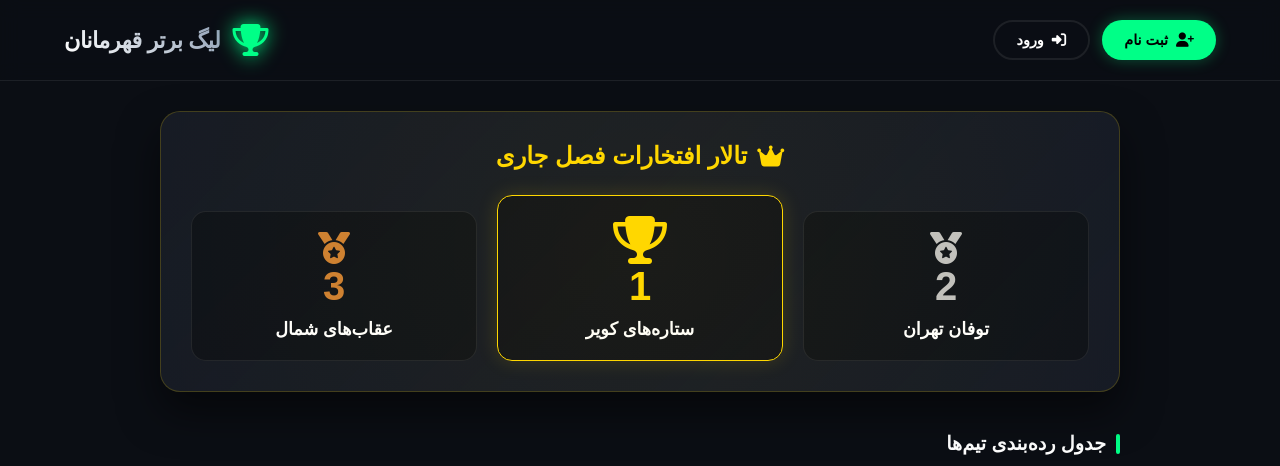
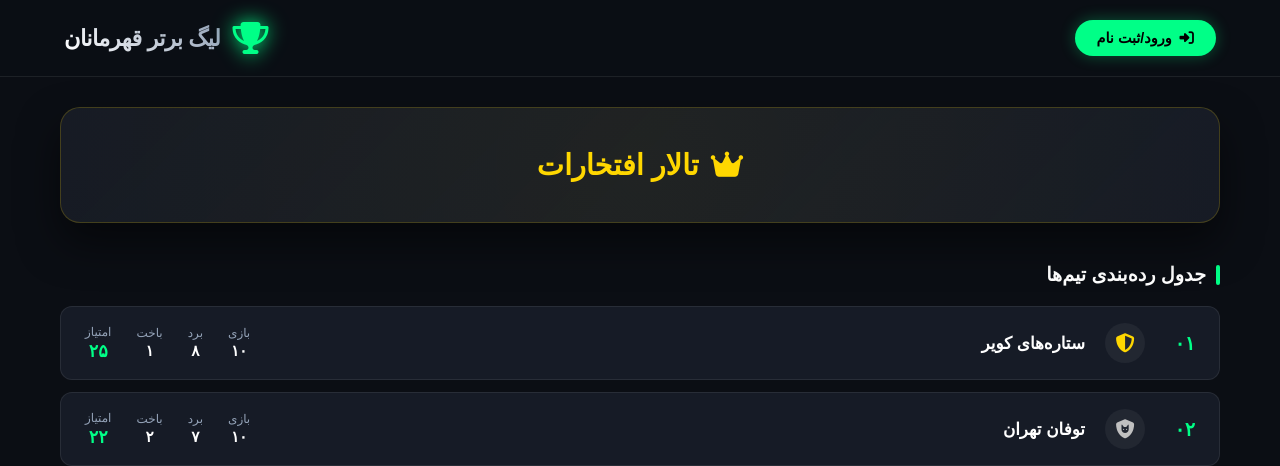
Before and after one commit to Aliakbarmfe/football.testkai, a plain HTML site: page index.html in a window 1280 px wide. Shown: the top 466 px of the page. Drawn offline with Linux system fonts and the light colour scheme; a small style sheet from the web is missing.

Commit message:
Update index.html

```diff
--- a/index.html
+++ b/index.html
@@ -4,7 +4,6 @@
     <meta charset="UTF-8">
     <meta name="viewport" content="width=device-width, initial-scale=1.0">
     <title>لیگ اختصاصی فوتبال</title>
-    <!-- فونت Vazirmatn و آیکون‌های FontAwesome -->
     <link href="https://cdn.jsdelivr.net/gh/rastikerdar/vazirmatn@v33.003/Vazirmatn-font-face.css" rel="stylesheet" type="text/css" />
     <link rel="stylesheet" href="https://cdnjs.cloudflare.com/ajax/libs/font-awesome/6.4.0/css/all.min.css">
 
@@ -36,12 +35,12 @@
             background-color: var(--bg-main);
             color: var(--text-white);
             min-height: 100vh;
-            padding-bottom: 100px; /* برای جلوگیری از پوشانده شدن content توسط دکمه‌های شناور */
+            padding-bottom: 100px;
             overflow-x: hidden;
         }
 
         /* ==========================================
-           2. هدر (Header)
+           2. هدر (Header) - شناور نیست
            ========================================== */
         header {
             display: flex;
@@ -49,9 +48,7 @@
             align-items: center;
             padding: 20px 5%;
             background: rgba(11, 14, 20, 0.8);
-            backdrop-filter: blur(10px);
-            position: sticky;
-            top: 0;
+            position: relative; /* حذف sticky جهت شناور نبودن */
             z-index: 100;
             border-bottom: 1px solid var(--border-color);
         }
@@ -75,26 +72,15 @@
             border: none;
         }
 
-        .btn-register {
+        .btn-auth {
             background-color: var(--primary-green);
             color: #000;
             box-shadow: 0 0 15px rgba(0, 255, 135, 0.3);
         }
 
-        .btn-register:hover {
+        .btn-auth:hover {
             transform: translateY(-2px);
             box-shadow: 0 0 25px rgba(0, 255, 135, 0.5);
-        }
-
-        .btn-login {
-            background: transparent;
-            color: var(--text-white);
-            border: 2px solid var(--border-color);
-        }
-
-        .btn-login:hover {
-            border-color: var(--text-white);
-            background: rgba(255, 255, 255, 0.05);
         }
 
         .header-center {
@@ -123,10 +109,10 @@
         }
 
         /* ==========================================
-           3. کادر افتخارات (Trophy Banner)
+           3. کادر افتخارات (Trophy Banner) - پهن و کشیده
            ========================================== */
         .container {
-            max-width: 1000px;
+            max-width: 1200px; /* افزایش پهنای کانتینر اصلی */
             margin: 0 auto;
             padding: 0 20px;
         }
@@ -136,11 +122,12 @@
             background: linear-gradient(135deg, rgba(22, 27, 38, 0.9) 0%, rgba(31, 38, 55, 0.5) 100%);
             border: 1px solid rgba(255, 215, 0, 0.2);
             border-radius: 20px;
-            padding: 30px;
+            padding: 40px 20px;
             text-align: center;
             position: relative;
             overflow: hidden;
             box-shadow: 0 20px 40px rgba(0,0,0,0.5);
+            width: 100%;
         }
 
         .trophy-section::before {
@@ -158,54 +145,11 @@
             display: flex;
             align-items: center;
             justify-content: center;
-            gap: 10px;
+            gap: 12px;
             color: var(--accent-gold);
-            font-size: 1.5rem;
+            font-size: 1.8rem;
             font-weight: 800;
-            margin-bottom: 25px;
-        }
-
-        .trophy-grid {
-            display: flex;
-            justify-content: space-around;
-            align-items: flex-end;
-            gap: 20px;
-            flex-wrap: wrap;
-        }
-
-        .trophy-card {
-            background: rgba(0, 0, 0, 0.3);
-            border-radius: 15px;
-            padding: 20px;
-            flex: 1;
-            min-width: 200px;
-            border: 1px solid var(--border-color);
-            transition: transform 0.3s ease;
-        }
-
-        .trophy-card:hover {
-            transform: translateY(-5px);
-        }
-
-        .trophy-card.rank-1 {
-            border-color: var(--accent-gold);
-            box-shadow: 0 0 20px rgba(255, 215, 0, 0.15);
-        }
-
-        .trophy-rank {
-            font-size: 2.5rem;
-            font-weight: 900;
-            margin-bottom: 5px;
-        }
-
-        .rank-1 .trophy-rank { color: var(--accent-gold); }
-        .rank-2 .trophy-rank { color: #c0c0c0; }
-        .rank-3 .trophy-rank { color: #cd7f32; }
-
-        .trophy-team-name {
-            font-size: 1.1rem;
-            font-weight: 700;
-            margin-top: 10px;
+            margin: 0;
         }
 
         /* ==========================================
@@ -355,7 +299,6 @@
             transform: translateY(-5px) scale(1.05);
         }
 
-        /* دکمه پایین سمت راست - خرید گل */
         .btn-buy-goal {
             right: 30px;
             background: linear-gradient(45deg, #ff9f00, #ffd700);
@@ -369,7 +312,6 @@
             100% { box-shadow: 0 0 0 0 rgba(255, 215, 0, 0); }
         }
 
-        /* دکمه پایین سمت چپ - اخبار */
         .btn-news {
             left: 30px;
             background-color: var(--bg-card);
@@ -412,7 +354,7 @@
 
             .stat-item:nth-child(2),
             .stat-item:nth-child(3) {
-                display: none; /* مخفی کردن برد/باخت در موبایل برای خلوت شدن */
+                display: none;
             }
 
             .floating-btn {
@@ -428,16 +370,11 @@
 </head>
 <body>
 
-    <!-- هدر سایت -->
     <header>
         <div class="auth-buttons">
-            <button class="btn btn-register">
-                <i class="fa-solid fa-user-plus"></i>
-                ثبت نام
-            </button>
-            <button class="btn btn-login">
+            <button class="btn btn-auth">
                 <i class="fa-solid fa-right-to-bracket"></i>
-                ورود
+                ورود/ثبت نام
             </button>
         </div>
 
@@ -451,42 +388,16 @@
 
     <div class="container">
 
-        <!-- کادر افتخارات -->
         <section class="trophy-section">
             <div class="trophy-header">
                 <i class="fa-solid fa-crown"></i>
-                <span>تالار افتخارات فصل جاری</span>
-            </div>
-
-            <div class="trophy-grid">
-                <!-- رتبه 2 -->
-                <div class="trophy-card rank-2">
-                    <i class="fa-solid fa-medal" style="font-size: 2rem; color: #c0c0c0;"></i>
-                    <div class="trophy-rank">2</div>
-                    <div class="trophy-team-name">توفان تهران</div>
-                </div>
-
-                <!-- رتبه 1 -->
-                <div class="trophy-card rank-1">
-                    <i class="fa-solid fa-trophy" style="font-size: 3rem; color: var(--accent-gold);"></i>
-                    <div class="trophy-rank">1</div>
-                    <div class="trophy-team-name">ستاره‌های کویر</div>
-                </div>
-
-                <!-- رتبه 3 -->
-                <div class="trophy-card rank-3">
-                    <i class="fa-solid fa-medal" style="font-size: 2rem; color: #cd7f32;"></i>
-                    <div class="trophy-rank">3</div>
-                    <div class="trophy-team-name">عقاب‌های شمال</div>
-                </div>
+                <span>تالار افتخارات</span>
             </div>
         </section>
 
-        <!-- لیست تیم‌ها -->
         <section class="teams-section">
             <div class="section-title">جدول رده‌بندی تیم‌ها</div>
 
-            <!-- تیم ۱ -->
             <div class="team-row top-3">
                 <div class="team-info">
                     <span class="team-rank">۰۱</span>
@@ -501,7 +412,6 @@
                 </div>
             </div>
 
-            <!-- تیم ۲ -->
             <div class="team-row top-3">
                 <div class="team-info">
                     <span class="team-rank">۰۲</span>
@@ -516,7 +426,6 @@
                 </div>
             </div>
 
-            <!-- تیم ۳ -->
             <div class="team-row top-3">
                 <div class="team-info">
                     <span class="team-rank">۰۳</span>
@@ -531,7 +440,6 @@
                 </div>
             </div>
 
-            <!-- تیم ۴ -->
             <div class="team-row">
                 <div class="team-info">
                     <span class="team-rank">۰۴</span>
@@ -546,7 +454,6 @@
                 </div>
             </div>
 
-            <!-- تیم ۵ -->
             <div class="team-row">
                 <div class="team-info">
                     <span class="team-rank">۰۵</span>
@@ -561,7 +468,6 @@
                 </div>
             </div>
 
-            <!-- تیم ۶ -->
             <div class="team-row">
                 <div class="team-info">
                     <span class="team-rank">۰۶</span>
@@ -580,15 +486,11 @@
 
     </div>
 
-    <!-- دکمه‌های شناور -->
-
-    <!-- دکمه خرید گل (پایین سمت راست) -->
     <a href="#" class="floating-btn btn-buy-goal">
         <i class="fa-solid fa-futbol" style="font-size: 1.2rem;"></i>
         <span>خرید گل</span>
     </a>
 
-    <!-- دکمه اخبار (پایین سمت چپ) -->
     <a href="#" class="floating-btn btn-news">
         <div class="news-badge">۳</div>
         <i class="fa-solid fa-newspaper" style="font-size: 1.1rem;"></i>
```
